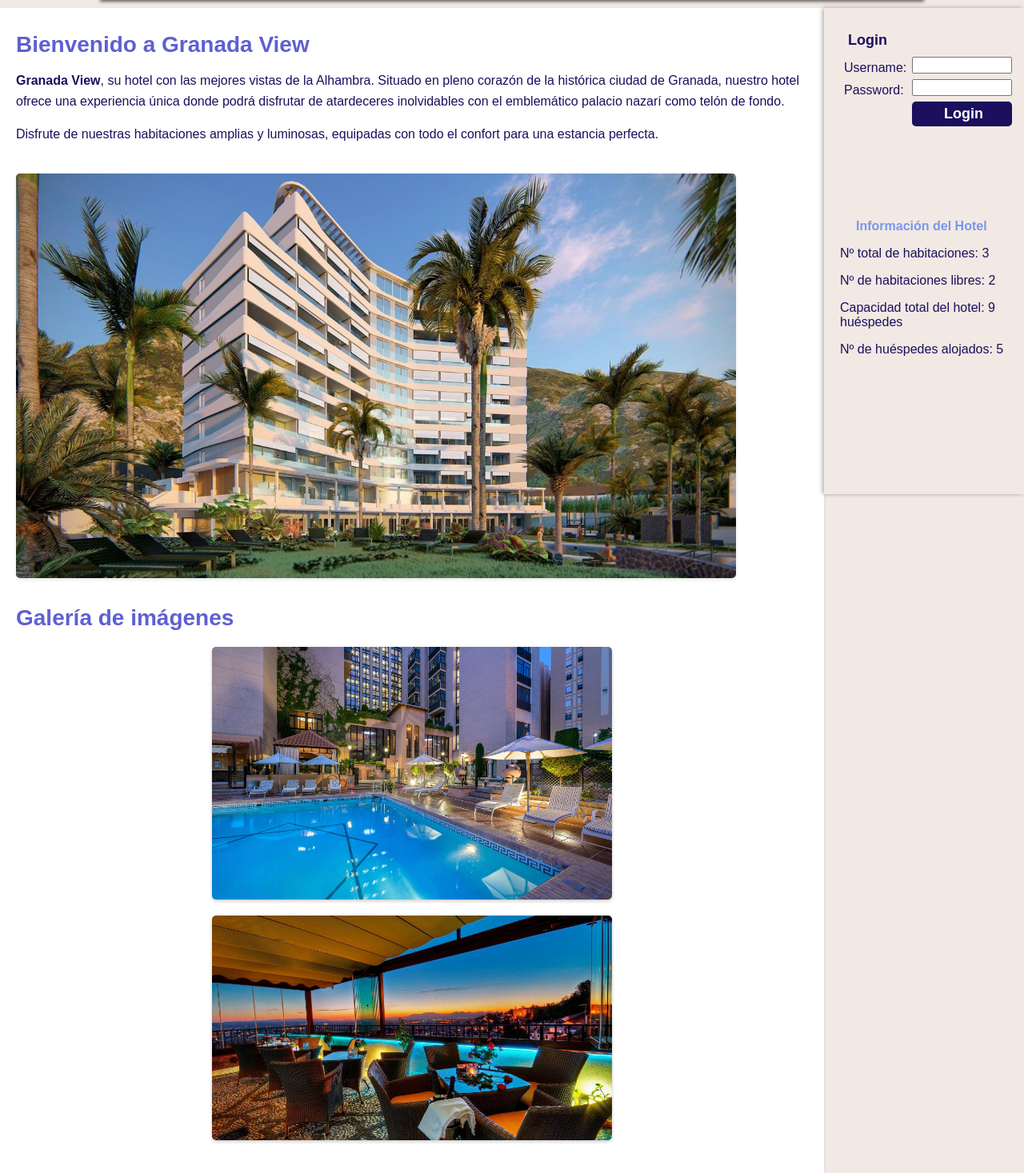
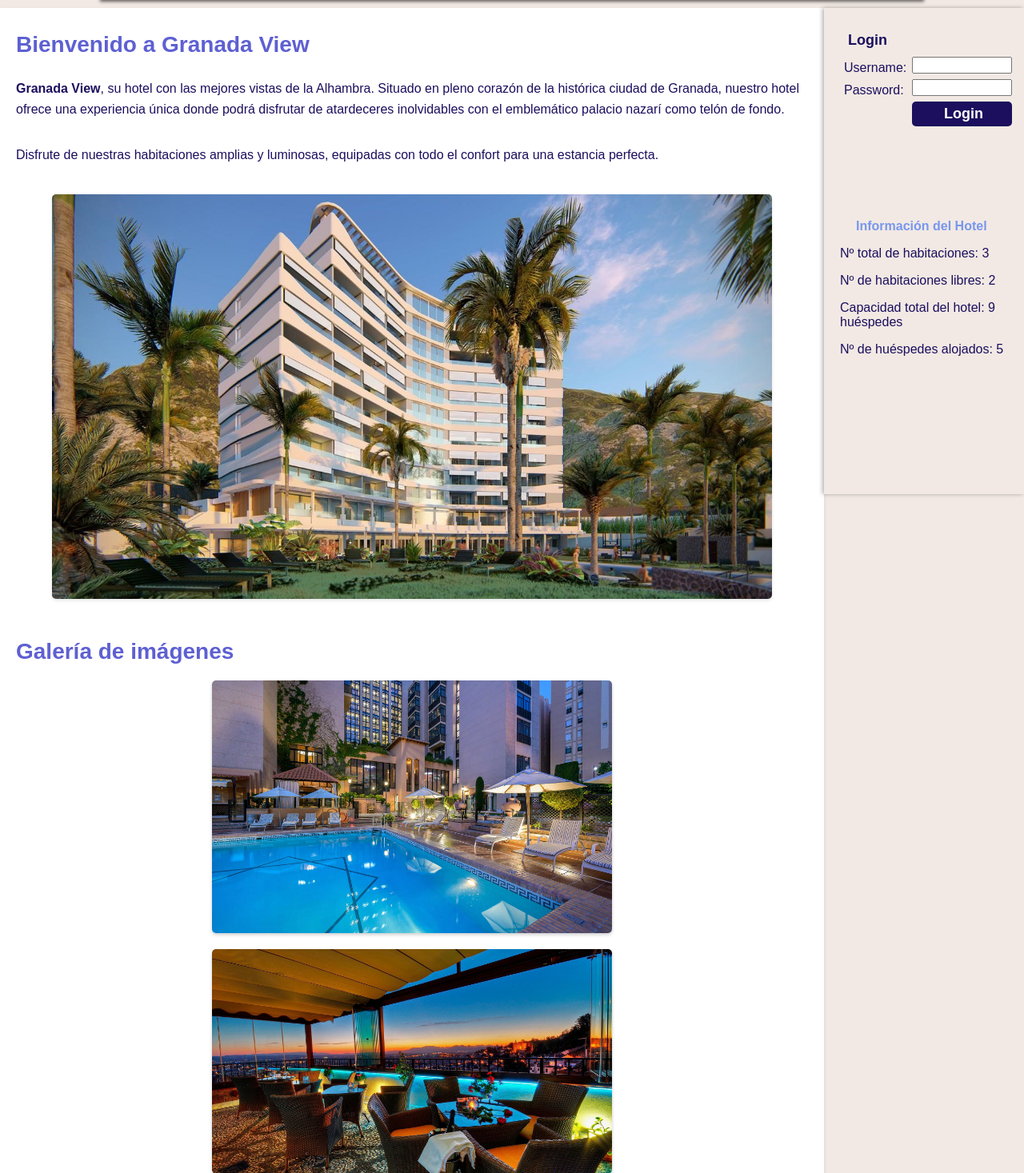
Before and after one commit to SantiGarvin/PaginaWeb-Hotel, a PHP site: page / in a window 1280 px wide; the page is wider, and only the part inside the window is pictured. Shown: the part 250-1717 px from the top of that part at 80% size. Run offline with PHP 8.4, Linux system fonts and the light colour scheme.

Commit message:
fixing bugs

```diff
--- a/css/styles-index.css
+++ b/css/styles-index.css
@@ -3,7 +3,7 @@
 .main-content {
     max-width: 900px;
     min-width: 580px;
-    margin: 10px auto;
+    margin: 10px 0 0 0;
     padding: 20px;
     background-color: #fff;
     box-shadow: 0 2px 4px rgba(0, 0, 0, 0.1);
@@ -25,11 +25,16 @@
 .main-content img {
     max-width: 100%;
     min-width: 380px;
-    height: auto;
-    margin: auto;
-    margin-top: 20px;
+    /* height: auto; */
+    margin: 20px auto;
     border-radius: 5px;
     box-shadow: 0 2px 4px rgba(0, 0, 0, 0.1);
+}
+
+.main-section {
+    display: flex;
+    flex-wrap: wrap;
+    justify-content: space-between;
 }
 
 /* Galería de imágenes */
@@ -102,7 +107,7 @@
     }
 
     .galeria ul {
-        display: flexbox;
+        display: inline-flex;
         /* flex-direction: row; */
         justify-content: space-between;
     }
--- a/includes/header.php
+++ b/includes/header.php
@@ -12,9 +12,10 @@
 
   return <<<HTML
   <head>
-      <meta charset="utf-8">
-      $links
-      <title>$titulo</title>
+    <meta charset="UTF-8">
+    <meta name="viewport" content="width=device-width, initial-scale=1.0">
+    <title>$titulo</title>
+    $links
   </head>
 HTML;
 }
```
